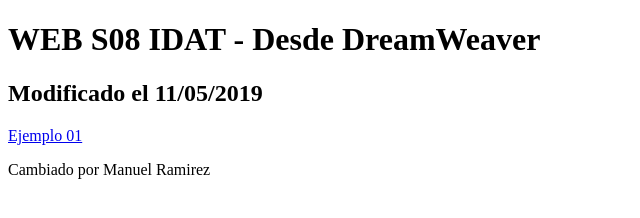
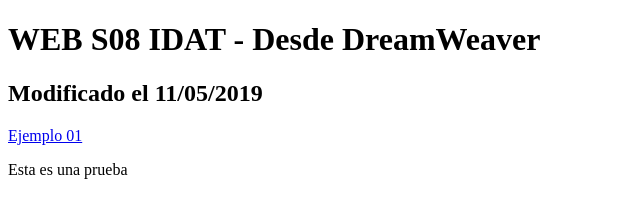
Before and after one commit to skrengifo/WEBS08-1, a plain HTML site: page index.html in a window 1280 px wide. Shown: the whole page, without its empty margins (0-640 px from the left). Drawn offline with Linux system fonts and the light colour scheme.

Commit message:
Update index.html
Cambio Sonia Rengifo

```diff
--- a/index.html
+++ b/index.html
@@ -7,8 +7,6 @@
 <h2> Modificado el 11/05/2019 </h2>
 
 <a href="ejemplo1.html"> Ejemplo 01 </a>
-
-<p>Cambiado por Manuel Ramirez</p>
-
+<p>Esta es una prueba</p>
 </body>
 </html>
```
